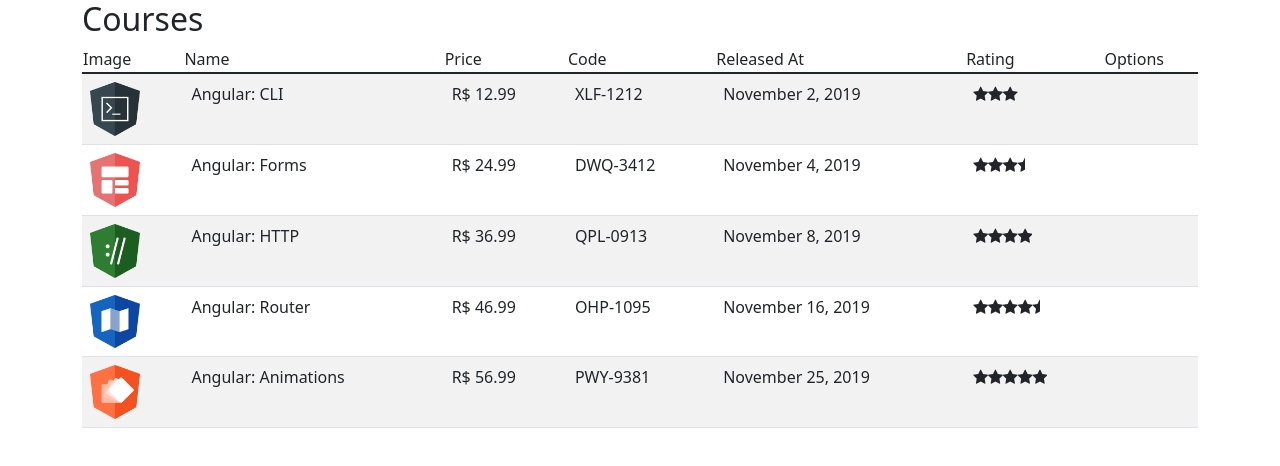
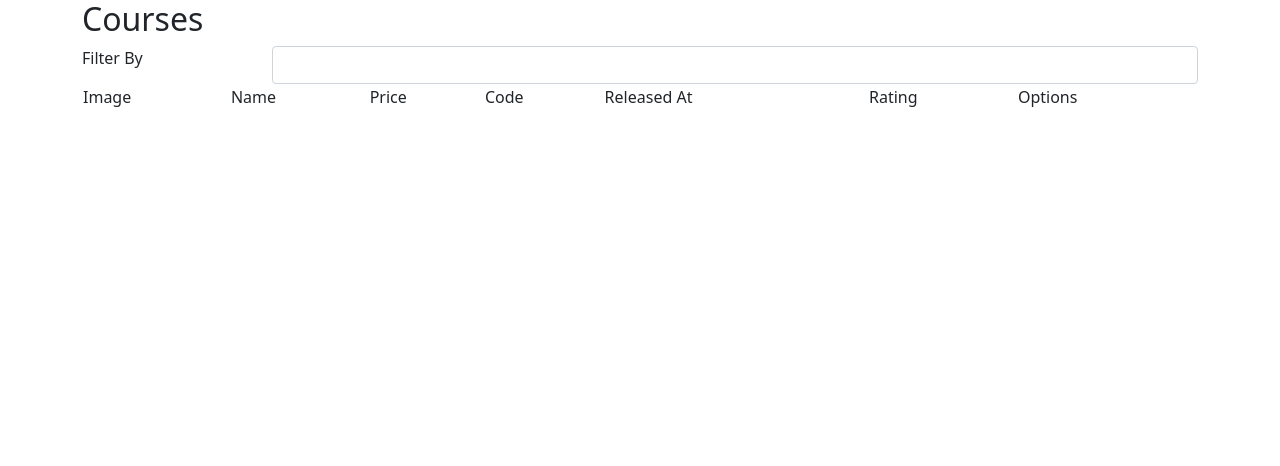
Before and after one commit to gunn3r71/dio-course-manager, an Angular app: page / in a window 1280 px wide. Shown: the top 466 px of the page. Built offline with nearby package versions, Linux system fonts and the light colour scheme.

Commit message:
Busca inteligente

```diff
--- a/src/app/app.module.ts
+++ b/src/app/app.module.ts
@@ -1,4 +1,5 @@
 import { NgModule } from '@angular/core';
+import { FormsModule } from '@angular/forms';
 import { BrowserModule } from '@angular/platform-browser';
 
 import { AppRoutingModule } from './app-routing.module';
@@ -14,7 +15,8 @@ import { StarComponent } from './star/star.component';
   ],
   imports: [
     BrowserModule,
-    AppRoutingModule
+    AppRoutingModule,
+    FormsModule
   ],
   providers: [],
   bootstrap: [AppComponent]
--- a/src/app/course-list/course-list.component.html
+++ b/src/app/course-list/course-list.component.html
@@ -1,5 +1,12 @@
 <div>
     <h2>Courses</h2>
+
+    <div class="form-group row">
+        <label for="" class="col-sm-2 col-from-label">Filter By</label>
+        <div class="col-sm-10">
+            <input [(ngModel)]="filter" class="form-control">
+        </div>
+    </div>
 
     <table class="table table-striped">
         <thead class="">
@@ -12,7 +19,7 @@
             <td>Options</td>
         </thead>
         <tbody>
-            <tr *ngFor="let course of courses">
+            <tr *ngFor="let course of filteredCourses   ">
                 <td><img [src]="course.imageUrl" id="courseImage"/></td>
                 <td>{{ course.name }}</td>
                 <td>R$ {{ course.price }}</td>
--- a/src/app/course-list/course-list.component.ts
+++ b/src/app/course-list/course-list.component.ts
@@ -8,13 +8,27 @@ import { CourseService } from '../course/course.service';
   styleUrls: ['./course-list.component.css']
 })
 export class CourseListComponent implements OnInit {
-  courses: Course[] = [];
+  filteredCourses: Course[] = [];
+
+  _courses: Course[] = [];
+
+  _filterBy: string;
 
   constructor(private courseService: CourseService) {
   }
 
   ngOnInit(): void {
-    this.courses = this.courseService.GetAll();
+    this._courses = this.courseService.GetAll();
+    this._courses = this.courseService.GetAll();
+  }
+
+  set filter(value:string){
+    this._filterBy = value;
+    this.filteredCourses = this._courses.filter((course: Course) => course.name.toLowerCase().indexOf(this._filterBy.toLowerCase()) > -1)
+  }
+
+  get filter(){
+    return this._filterBy;
   }
 
 }
--- a/src/app/course/course.service.ts
+++ b/src/app/course/course.service.ts
@@ -5,6 +5,10 @@ import { Course } from "./course";
     providedIn: 'root'
 })
 export class CourseService {
+    GetById(id:number):Course|undefined {
+        return COURSES.find((course:Course) => course.id === id)
+    }
+
     GetAll():Course[] {
         return COURSES;
     }
```
